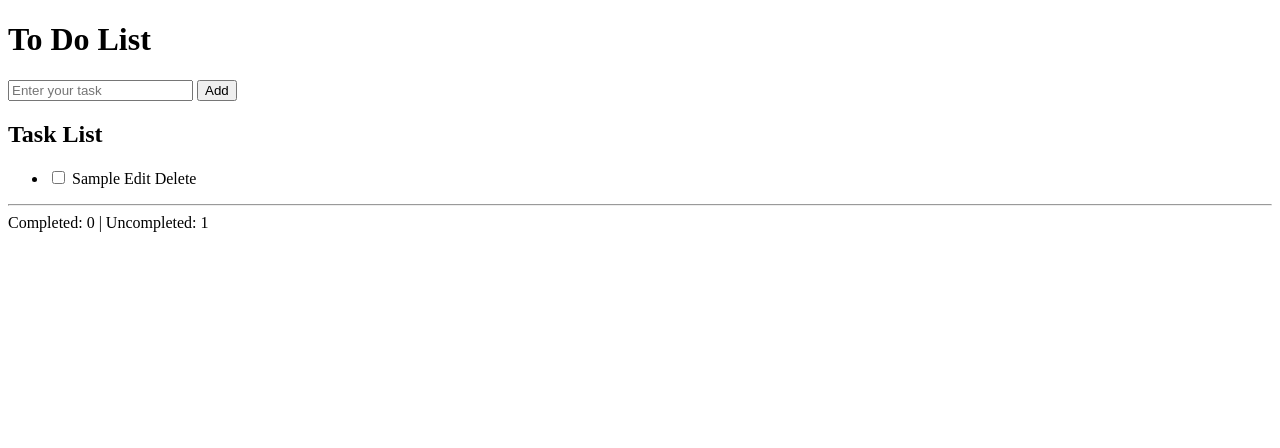
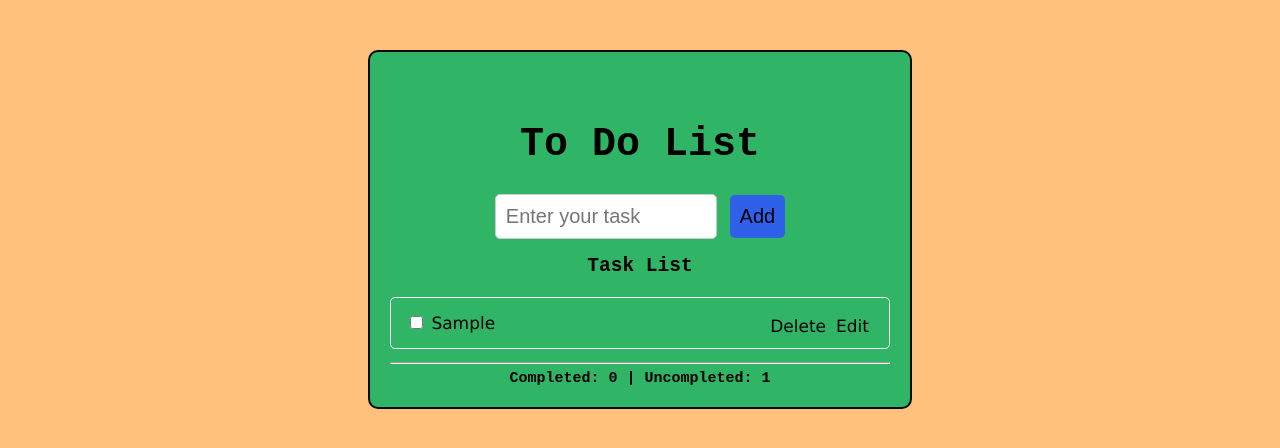
Before and after one commit to sencer-ilhan/To-Do-List-App, a plain HTML site: page index.html in a window 1280 px wide. Both pictures are taken after typing "Sample" into the empty fields and a click on the button "Add". Drawn offline with Linux system fonts and the light colour scheme.

Commit message:
updates on syle.css CSS file

```diff
--- a/style.css
+++ b/style.css
@@ -1,5 +1,85 @@
+body{
+
+    background-color: #ffc17b;
+    font-family:monospace;
+    text-align: center;
+    margin-top: 50px;
+}
 .completed {
     text-decoration: line-through;
     color: gray;
     border: 1px solid gray;
 }
+
+.container{
+    background-color: #30b465;
+    width:500px;
+    border: 2px solid rgb(8, 8, 8);
+    padding: 20px;
+    border-radius: 10px;
+    text-align: center;
+    color: black;
+    margin: 0 auto;
+
+}
+
+.container-header{
+    margin-top: 50px;
+    font-size: 20px;
+    text-align: center;
+}
+
+#input-task{
+    width: 200px;
+    padding: 10px;
+    border: 1px solid #ccc;
+    border-radius: 5px;
+    margin-right: 5px;
+    font-size: 20px;
+}
+
+#input-button {
+    font-size: 20px;
+    cursor: pointer;
+    transition: 0.4s;
+    padding: 10px;
+    border: none;
+    border-radius: 5px;
+    background-color: #2e60ea;
+  }
+
+  #input-button:hover {
+    background-color: #9eb7fd;
+  }
+
+  ul{
+    list-style: none;
+    padding: 0;
+    margin-top: 20px;
+    text-align:left;
+  }
+
+  li {
+    border: 1px solid white;
+    border-radius: 5px;
+    margin-bottom: 10px;
+    padding: 15px;
+    margin-top: 10px;
+    font-size: 17px;
+    font-family:Verdana, Geneva, Tahoma, sans-serif;
+    }
+
+.edit-button, .delete-button{
+
+    float: right;
+    color: black;
+    cursor: pointer;
+    border: none;
+    padding: 3px 5px;
+    background: none;
+}
+
+#task-counters{
+    font-size: 15px;
+    font-weight: 600;
+}
```
